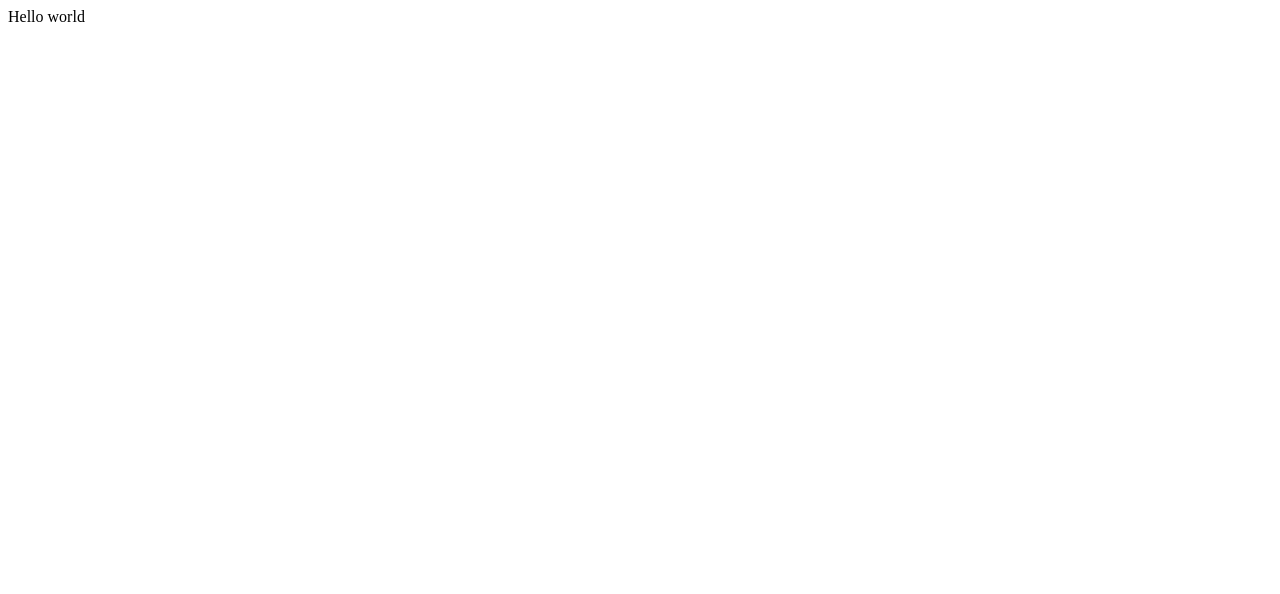
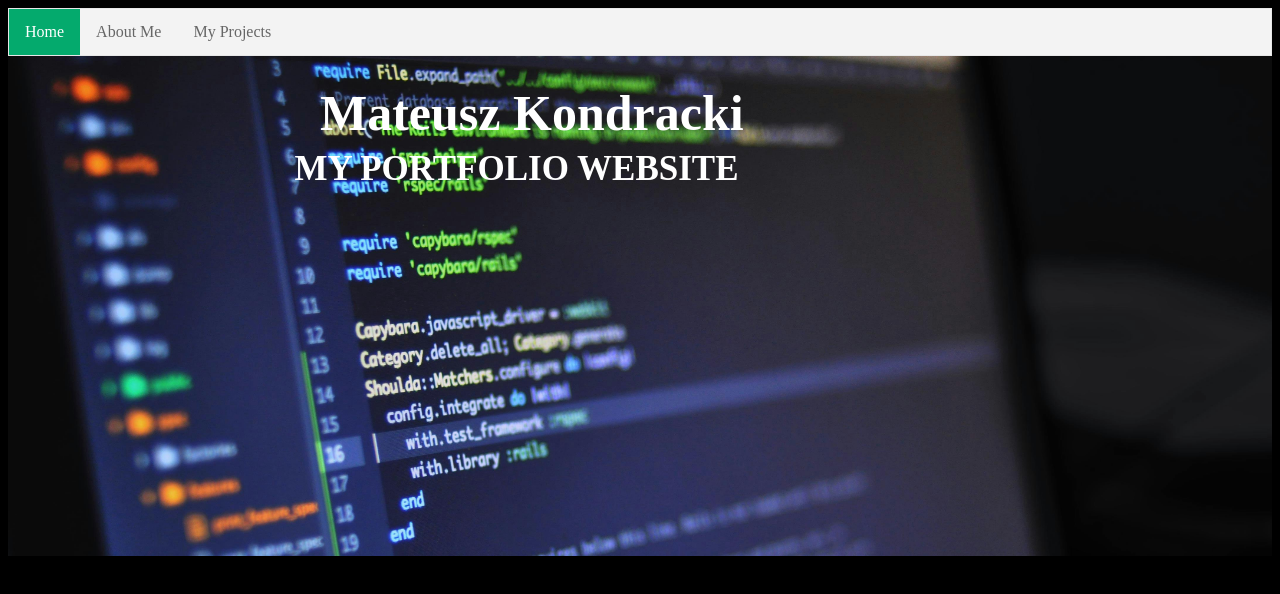
Before and after one commit to Matek1991/My_portfolio, a plain HTML site: page index.html in a window 1280 px wide. Drawn offline with Linux system fonts and the light colour scheme.

Commit message:
update
sdfg

```diff
--- a/index.html
+++ b/index.html
@@ -6,10 +6,19 @@
   <meta name="viewport" content="width=device-width">
   <title>My portffolio</title>
   <link href="style.css" rel="stylesheet" type="text/css" />
+
 </head>
 
 <body>
-  Hello world
+  <ul>
+    <li><a class="active" href="#home">Home</a></li>
+    <li><a href="about.html">About Me</a></li>
+    <li><a href="projects.html">My Projects</a></li>
+  </ul>
+  <div class="container">
+    <h1>Mateusz Kondracki</h1>
+    <h2>MY PORTFOLIO WEBSITE</h2>
+  </div>
   <script src="script.js"></script>
 </body>
 
--- a/style.css
+++ b/style.css
@@ -2,3 +2,60 @@ html {
   height: 100%;
   width: 100%;
 }
+
+body {
+  background-color: black;
+}
+
+h1 {
+  color: white;
+  position: absolute;
+  top: 50px;
+  left: 25%;
+  font-size: 50px;
+}
+
+h2 {
+  color: white;
+  position: absolute;
+  top: 120px;
+  left: 23%;
+  font-size: 35px;
+
+}
+
+.container {
+  width: 100%;
+  height: 500px;
+  background-image: url(images/background.jpg);
+  background-size: cover;
+}
+ul {
+  list-style-type: none;
+  margin: 0;
+  padding: 0;
+  overflow: hidden;
+  border: 1px solid #e7e7e7;
+  background-color: #f3f3f3;
+}
+
+li {
+  float: left;
+}
+
+li a {
+  display: block;
+  color: #666;
+  text-align: center;
+  padding: 14px 16px;
+  text-decoration: none;
+}
+
+li a:hover:not(.active) {
+  background-color: #ddd;
+}
+
+li a.active {
+  color: white;
+  background-color: #04AA6D;
+}
```
Also changed, not shown: about.html (added, +16 -0 lines), projects.html (added, +16 -0 lines), images/background.jpg (added).
